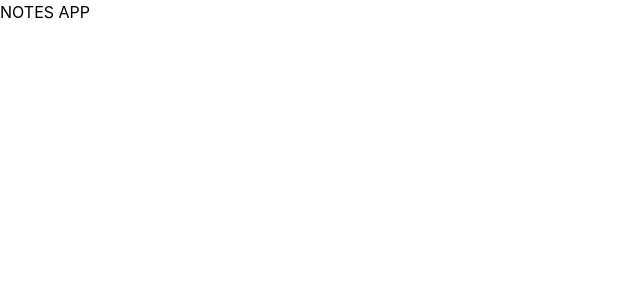
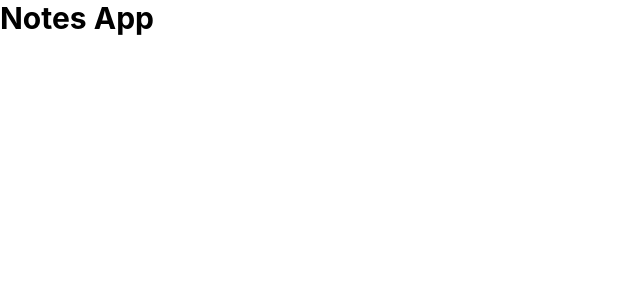
Before and after one commit to Nikitarathod2001/mern-mini-projects, a React (Vite) app in the folder notes-app/client/: page / in a window 1280 px wide. Shown: the top 300 px of the page, without its empty margins (0-640 px from the left). Built offline with nearby package versions, Linux system fonts and the light colour scheme.

Commit message:
Setup React frontend

```diff
--- a/notes-app/client/src/App.jsx
+++ b/notes-app/client/src/App.jsx
@@ -1,10 +1,11 @@
-import React from 'react'
+import React from 'react';
+import {Routes, Route} from "react-router-dom";
 
 const App = () => {
   return (
-    <div>
-      NOTES APP
-    </div>
+    <Routes>
+      <Route path='/' element={<h1 className='text-3xl font-bold'>Notes App</h1>}/>
+    </Routes>
   )
 }
 
--- a/notes-app/client/src/main.jsx
+++ b/notes-app/client/src/main.jsx
@@ -3,9 +3,11 @@ import { createRoot } from 'react-dom/client'
 import './index.css'
 import App from './App.jsx';
 import {BrowserRouter} from "react-router-dom";
+import {Toaster} from "react-hot-toast";
 
 createRoot(document.getElementById('root')).render(
   <BrowserRouter>
+    <Toaster position='top-right'/>
     <App />
   </BrowserRouter>,
 )
--- /dev/null
+++ b/notes-app/client/src/services/api.js
@@ -0,0 +1,7 @@
+import axios from "axios";
+
+const api = axios.create({
+  baseURL: import.meta.env.VITE_BASE_URL + "/api",
+});
+
+export default api;
```
